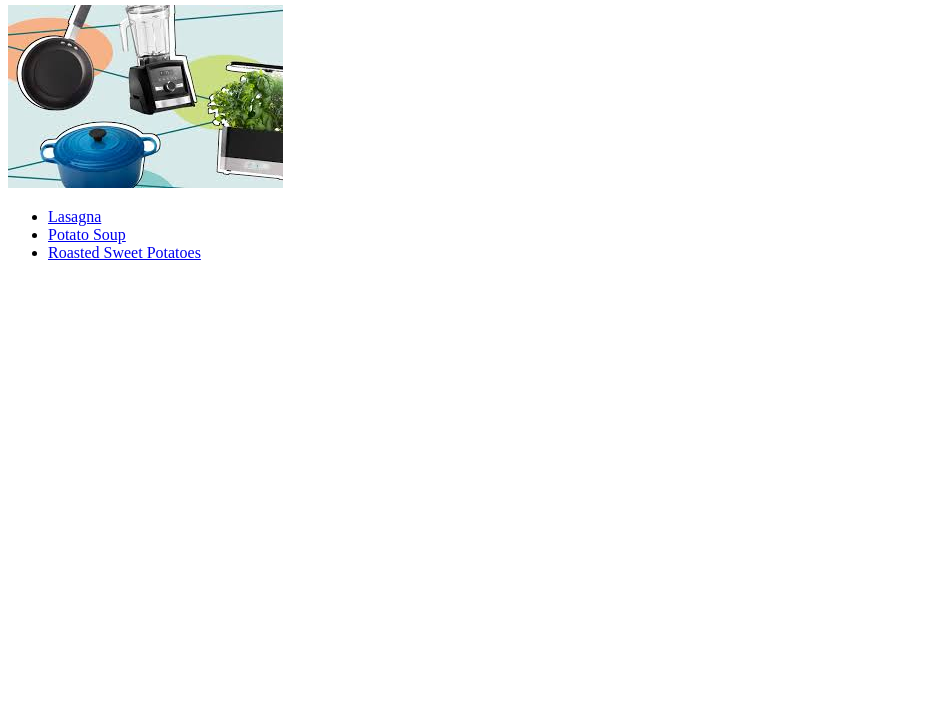
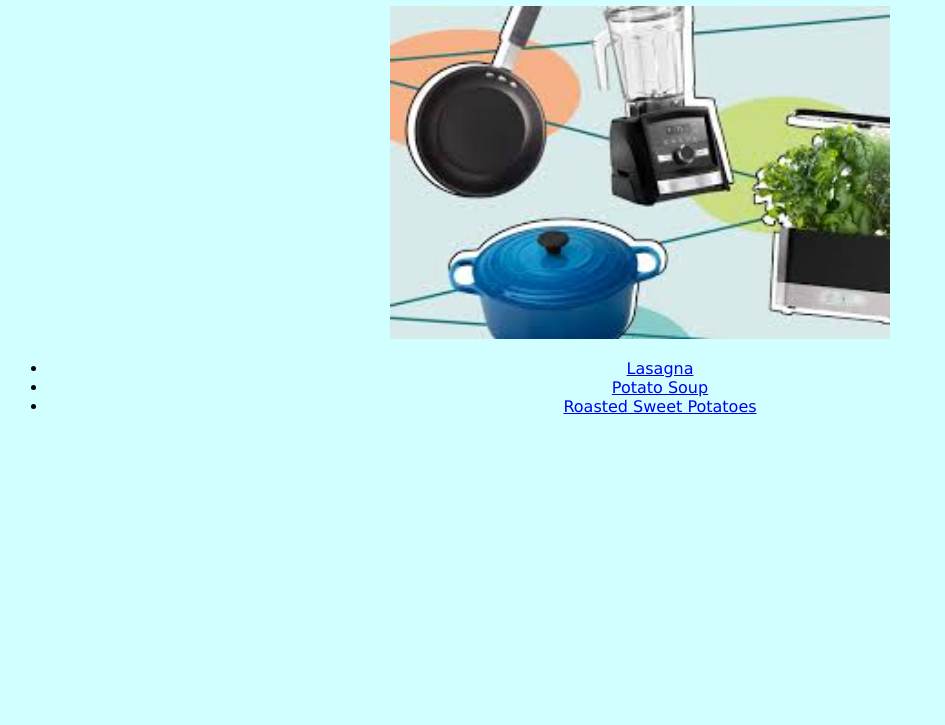
Before and after one commit to beatricebass/odin-recipes, a plain HTML site: page index.html in a window 1280 px wide. Shown: the part 75-800 px from the top of the page, without its empty margins (0-945 px from the left). Drawn offline with Linux system fonts and the light colour scheme.

Commit message:
add css file and styling

```diff
--- a/index.html
+++ b/index.html
@@ -4,9 +4,11 @@
     <meta charset="UTF-8">
     <meta http-equiv="X-UA-Compatible" content="IE=edge">
     <meta name="viewport" content="width=device-width, initial-scale=1.0">
+    <link rel="stylesheet" href="style.css">
     <title>Odin Recipes</title>
 </head>
 <body>
+    <div>
     <h1>Odin Recipes</h1>
     <img src="images/recipes.jpeg" alt="">
     <ul>
@@ -14,6 +16,6 @@
     <li><a href="recipes/potato-soup.html">Potato Soup</a></li>
     <li><a href="recipes/roasted-sweetpotato.html">Roasted Sweet Potatoes</a></li>
     </ul>
-
+    </div>
 </body>
 </html>
--- /dev/null
+++ b/style.css
@@ -0,0 +1,13 @@
+* {
+    font-family: Verdana, Geneva, Tahoma, sans-serif;
+    background-color: rgb(209, 255, 255);
+}
+
+img {
+    height: auto;
+    width: 500px;
+}
+
+div {
+    text-align: center;
+}
```
Also changed, not shown: recipes/lasagna.html (+5 -0 lines), recipes/potato-soup.html (+3 -0 lines), recipes/roasted-sweetpotato.html (+3 -0 lines).
